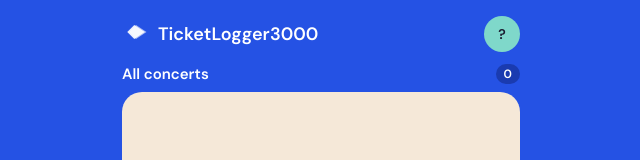
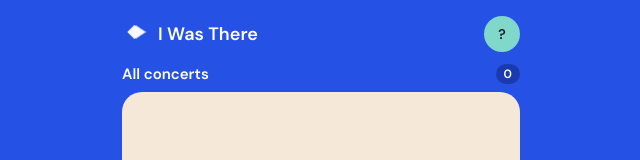
Before and after one commit to sandrodcpereira/TicketLogger3000, a React (Create React App) app: page / in a window 1280 px wide. Shown: the top 160 px of the page, without its empty margins (319-959 px from the left). Built offline with nearby package versions, Linux system fonts and the light colour scheme.

Commit message:
Updated name

```diff
--- a/src/App.js
+++ b/src/App.js
@@ -916,7 +916,7 @@ function generateBackSVGString() {
   <circle cx="${W/2}" cy="${H/2}" r="80" fill="none" stroke="rgba(255,255,255,0.2)" stroke-width="2"/>
   <circle cx="${W/2}" cy="${H/2}" r="50" fill="none" stroke="rgba(255,255,255,0.15)" stroke-width="1.5"/>
   <path d="M${W/2-16} ${H/2} L${W/2} ${H/2-20} L${W/2+16} ${H/2} L${W/2} ${H/2+20}Z" fill="rgba(255,255,255,0.3)"/>
-  <text x="${W/2}" y="${H-80}" font-size="28" font-weight="600" fill="rgba(255,255,255,0.4)" font-family="DM Sans, Arial, sans-serif" text-anchor="middle" letter-spacing="4">TICKETLOGGER3000</text>
+  <text x="${W/2}" y="${H-80}" font-size="28" font-weight="600" fill="rgba(255,255,255,0.4)" font-family="DM Sans, Arial, sans-serif" text-anchor="middle" letter-spacing="4">I Was There</text>
 </svg>`;
 }
 
@@ -1282,7 +1282,7 @@ The Velvet Static,Barbican Centre,2026-04-01,Incredible set front row!`;
             <button className="settings-action-btn" onClick={handleExport}>Export concerts</button>
           </div>
           <input ref={fileRef} type="file" accept=".csv" style={{ display:"none" }} onChange={handleImport}/>
-          <div className="settings-meta">TicketLogger3000 · V0.1 April 2026</div>
+          <div className="settings-meta">I Was There · V0.1 April 2026</div>
           <button className="settings-danger" onClick={handleClear}>Clear all concert data</button>
           <button className="settings-danger" style={{ color:"#888", marginTop:4 }} onClick={handleLoadDemo}>Load demo concerts</button>
           <div style={{ height: 16 }}/>
@@ -1320,7 +1320,7 @@ function HomeScreen({ concerts, onAdd, onView, userName, onSettings }) {
               <path d="M8 16 L16 8 L28 16 L16 24 Z" fill="white" opacity="0.6"/>
             </svg>
           </div>
-          <span className="app-logo-text">TicketLogger3000</span>
+          <span className="app-logo-text">I Was There</span>
         </div>
         <button className="avatar-btn" onClick={onSettings}>{initial}</button>
       </div>
```
